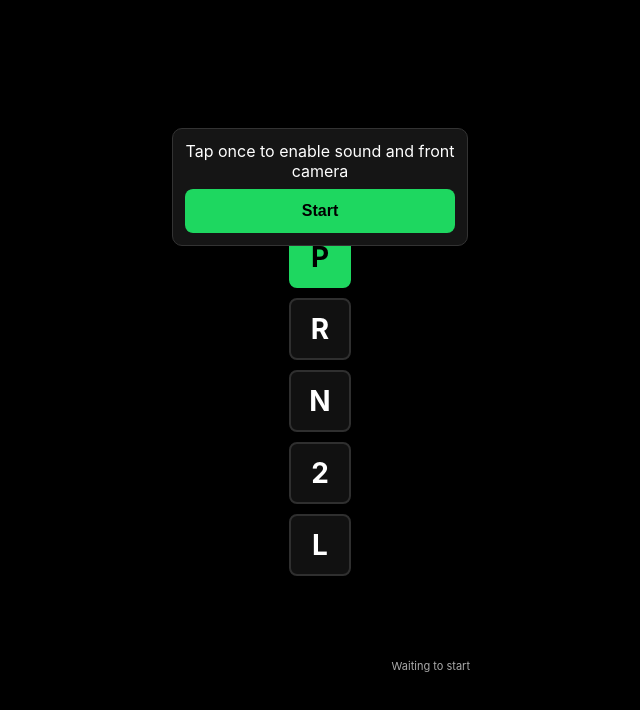
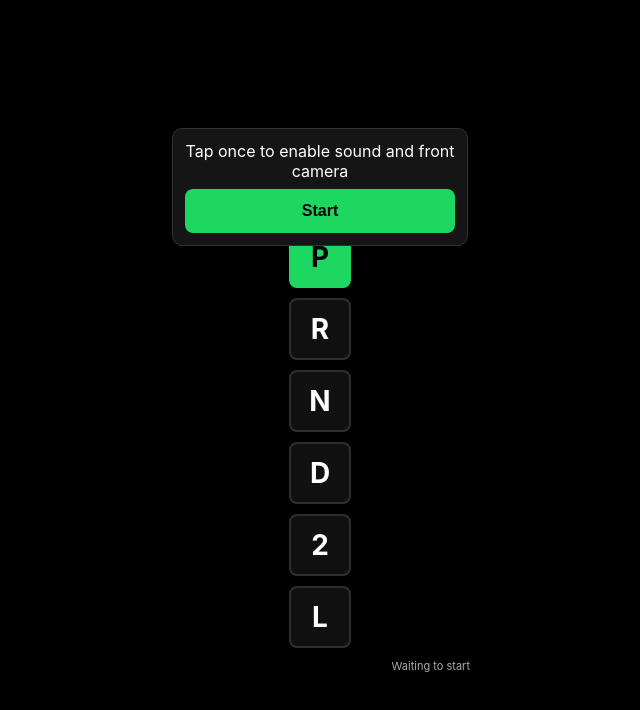
Before and after one commit to timhk852/harveycar, a plain HTML site: page index.html in a window 1280 px wide. Shown: the whole page, without its empty margins (320-960 px from the left). Drawn offline with Linux system fonts and the light colour scheme.

Commit message:
Update index.html

```diff
--- a/index.html
+++ b/index.html
@@ -170,6 +170,7 @@
       <div class="gear-btn active" data-gear="P">P</div>
       <div class="gear-btn" data-gear="R">R</div>
       <div class="gear-btn" data-gear="N">N</div>
+      <div class="gear-btn" data-gear="D">D</div>
       <div class="gear-btn" data-gear="2">2</div>
       <div class="gear-btn" data-gear="L">L</div>
     </div>
```
